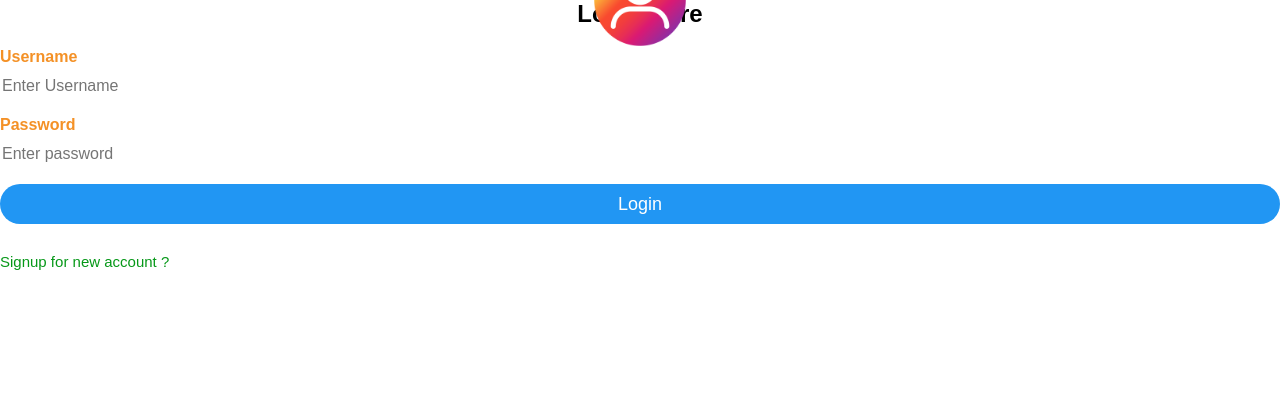
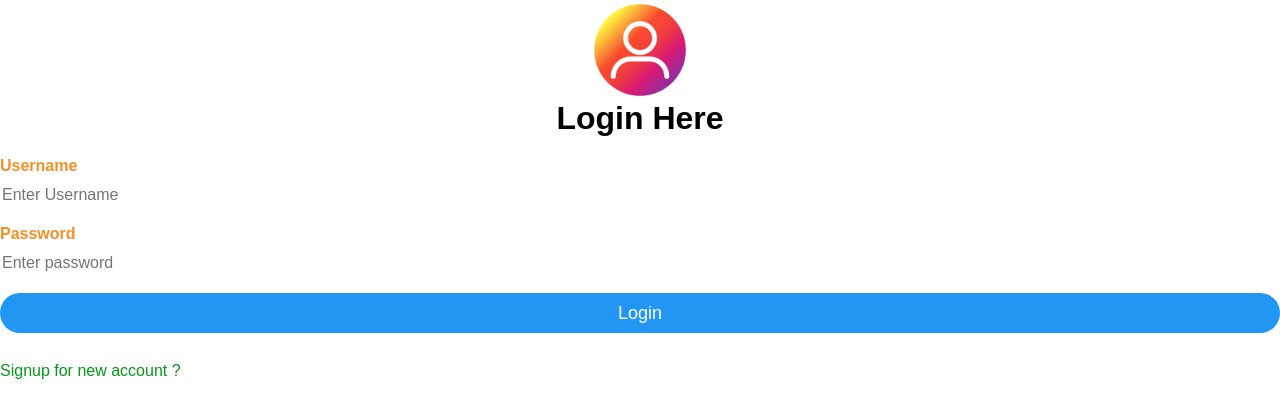
Before and after one commit to pradeepraj97/Login-form, a plain HTML site: page index.html in a window 1280 px wide. Drawn offline with Linux system fonts and the light colour scheme.

Commit message:
Update style.css

```diff
--- a/style.css
+++ b/style.css
@@ -2,7 +2,6 @@ body{
     margin: 0;
     padding: 0;
     background: url(back.jpg)no-repeat center center fixed;
-    -webkit-background-size: cover;
     font-family: sans-serif;
 }
 
@@ -13,6 +12,7 @@ body{
     color: red;
     top: 50%;
     left: 30%;
+    position: absolute;
     transform: translate(-50%,-50%);
     box-sizing: border-box;
     padding: 70px 30px;
@@ -23,16 +23,15 @@ body{
 .user{
     width: 100px;
     height: 100px;
-    position: absolute;
-    top: -50px;
+    position: relative;
+    top: 0px;
     left: calc(50% - 50px);
 }
 
 h1{
     margin: 0;
     padding: 0 0 20px;
-    text-align:center;
-    font-size:24px;
+    text-align: center;
     color: black;
 }
 
@@ -67,7 +66,7 @@ input[type="submit"]
     background: #2196f3;
     color: #fff;
     font-size: 18px;
-    border-radius: 25px;
+    border-radius: 20px;
 
 }
 
@@ -81,7 +80,7 @@ input[type="submit"]:hover
 a
 {
     text-decoration: none;
-    font-size: 15px;
+    font-size: 16px;
     line-height: 20px;
     color: #069818;
 }
```
